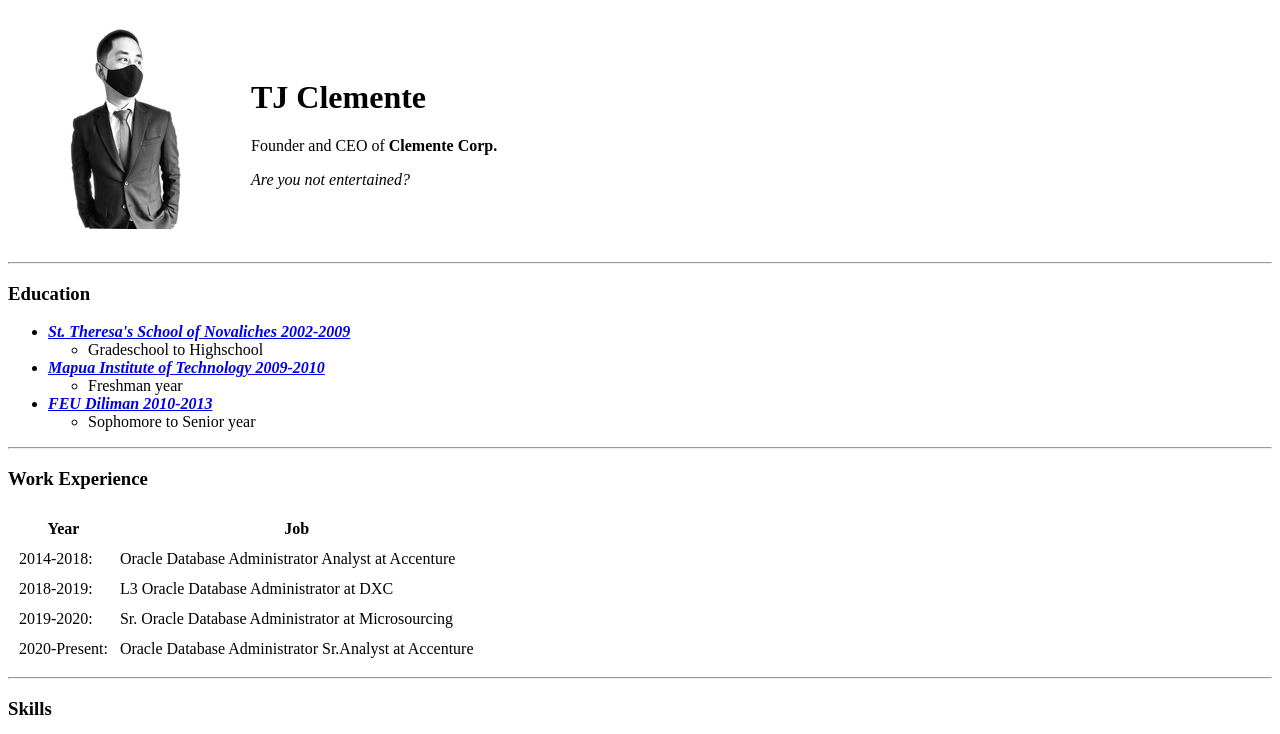
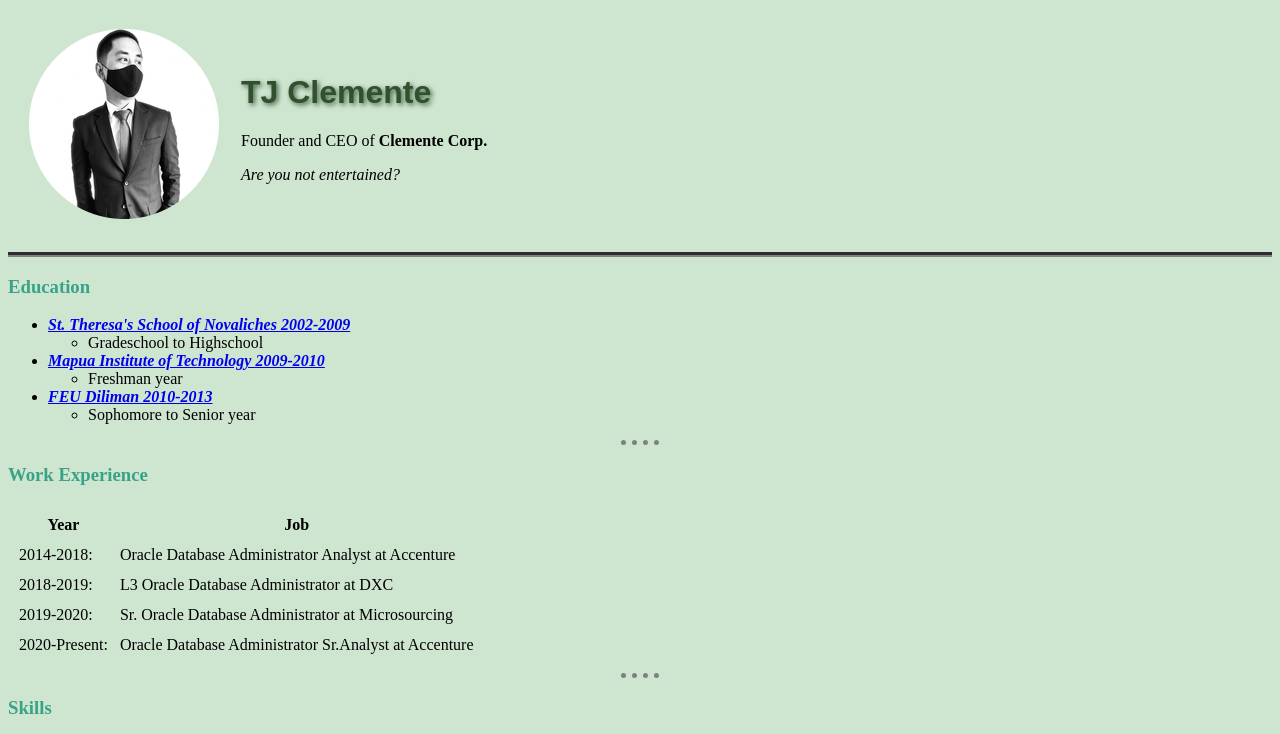
Before and after one commit to tjlc/cv, a plain HTML site: page index.html in a window 1280 px wide. Shown: the top 734 px of the page. Drawn offline with Linux system fonts and the light colour scheme.

Commit message:
Add files via upload

```diff
--- /dev/null
+++ b/css/styles.css
@@ -0,0 +1,21 @@
+body {
+  background-color: #CEE5D0;
+}
+
+hr {
+  border-style: none;
+  border-top-style: dotted;
+  border-color: grey;
+  border-width: 5px;
+  width: 3%;
+}
+
+h1 {
+  color: #32502E;
+  text-shadow: 2px 2px 5px #406343;
+  font-family: fantasy;
+}
+
+h3 {
+  color: #39A388;
+}
--- a/index.html
+++ b/index.html
@@ -4,12 +4,13 @@
 <head>
   <meta charset="utf-8">
   <title>TJ Clemente's Personal Site</title>
+  <link rel="stylesheet" href="css/styles.css">
 </head>
 
 <body>
   <table cellspacing="20">
     <tr>
-      <td><img src="images/displaypicture.jpg" alt="TJ's profile picture"></td>
+      <td><img src="images/displaypicture_circle.png" alt="TJ's profile picture"></td>
       <td>
         <h1>TJ Clemente</h1>
         <p>Founder and CEO of <strong>Clemente Corp.</strong></p>
@@ -17,7 +18,8 @@
       </td>
     </tr>
   </table>
-  <hr>
+
+<hr style="border-top-style: groove; width: 100%;">
 
   <h3>Education</h3>
   <ul>
```
Also changed, not shown: certifications.html (+2 -0 lines), contactme.html (+1 -0 lines), hobbies.html (+1 -0 lines), images/architect_professional.jpg (added), images/architect_professional_orig.jpg (added), images/displaypicture_circle.png (added), images/displaypicture_smaller.jpg (added), 2 other files. Lines whose indentation alone changed are shown as unchanged.
